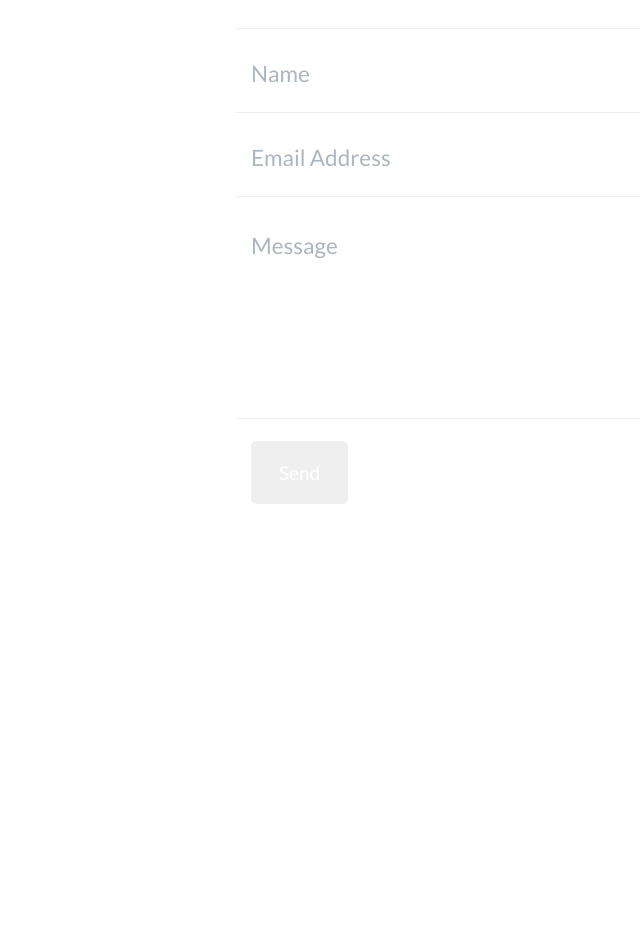
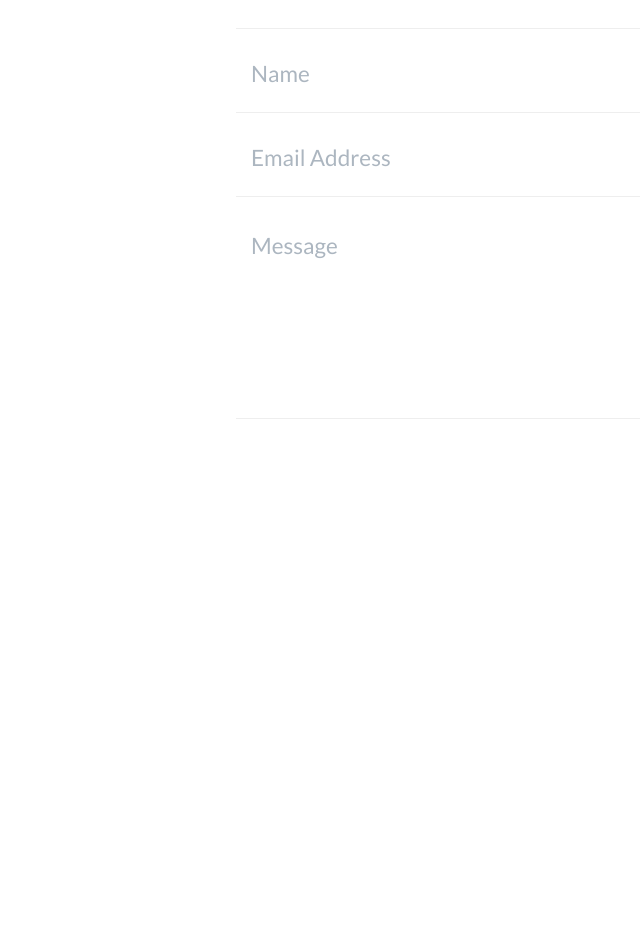
Before and after one commit to andrewcar/andrewcar.github.io, a Jekyll site: the page built from index.html, in a window 1280 px wide. Shown: the part 1788-2736 px from the top of the page, without its empty margins (14-654 px from the left). Built offline with Jekyll 4.4.1, drawn with Linux system fonts in a browser that asks for light colours.

Commit message:
Update _config.yml

```diff
--- a/_config.yml
+++ b/_config.yml
@@ -24,8 +24,8 @@
 
 # Color settings (hex-codes without the leading hash-tag)
 color:
-  primary: 000000 #2ecc71
-  primary-rgb: "0,0,0" #black
+  primary: FFFFFF #2ecc71
+  primary-rgb: "255,255,255" #black
   secondary: 000000 #black
   secondary-dark: 000000 #black
 
```
